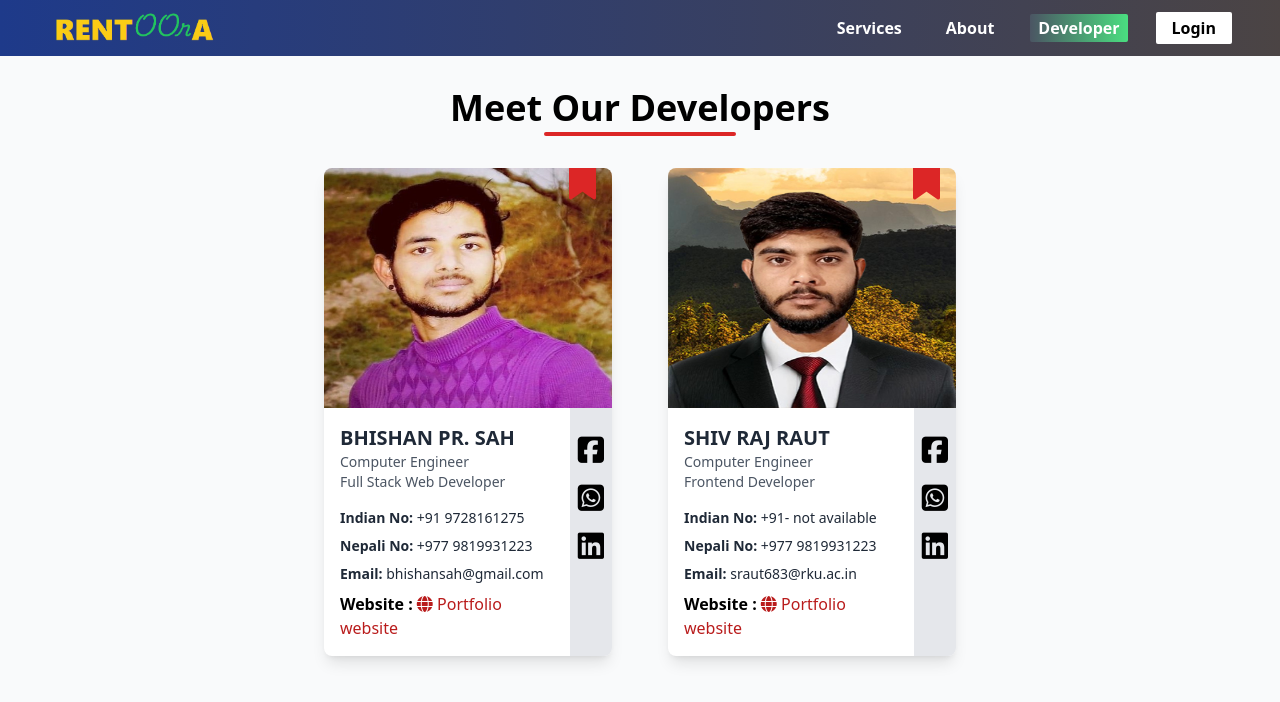
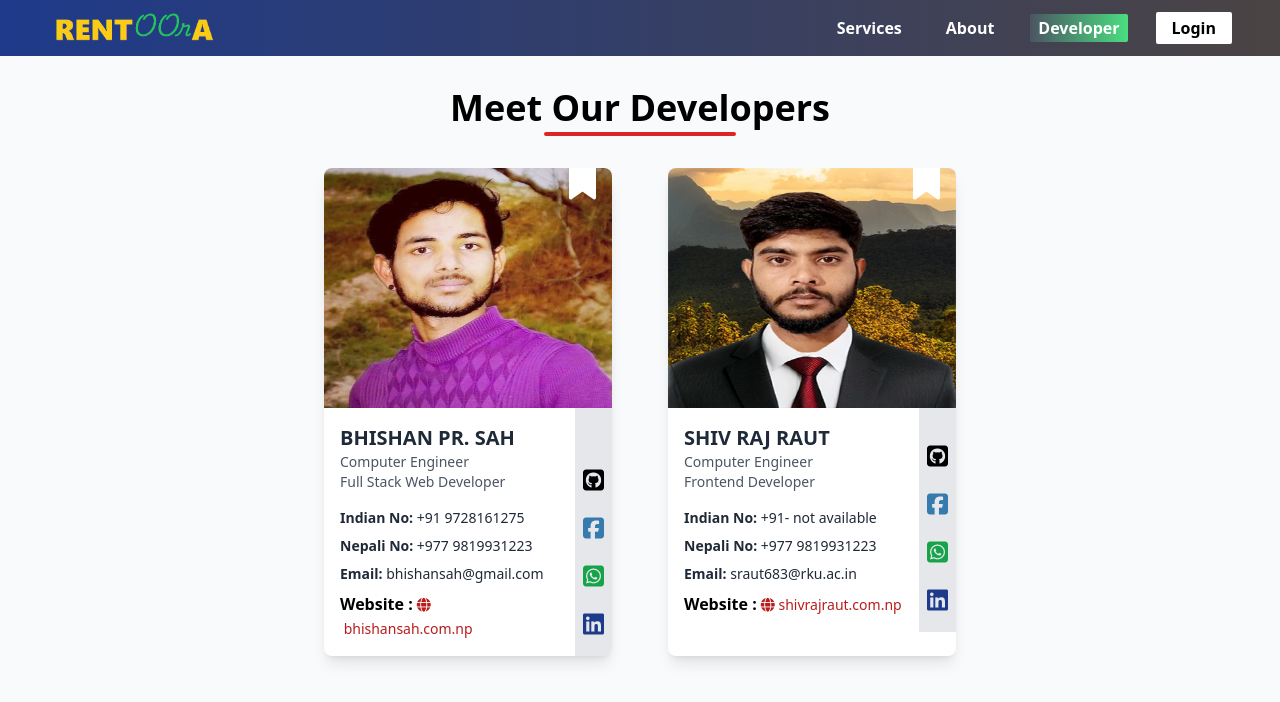
Before and after one commit to visionmax01/rentoora_rental-services, a React (Vite) app: page /developer in a window 1280 px wide. Shown: the top 702 px of the page. Built offline with nearby package versions, Linux system fonts and the light colour scheme; a web font is replaced by a local one.

Commit message:
code compressed

```diff
--- a/src/Components/homePage/develober.jsx
+++ b/src/Components/homePage/develober.jsx
@@ -13,11 +13,13 @@ const Developer = () => {
       nepalino: "+977 9819931223",
       email: "bhishansah@gmail.com",
       website: "https://www.bhishansah.com.np",
+      websitename:"bhishansah.com.np",
       image: BhishanImage,
       socialLinks: {
         facebook: "https://www.facebook.com/share/qJntLSmzjo3uB8HV/?mibextid=qi2Omg",
         whatsapp: "https://wa.me/919728161275?text=Hello!%20How%20are%20you.",
         linkedin: "https://www.linkedin.com/in/bhishansah/",
+        github: "https://github.com/visionmax01/",
       },
     },
     {
@@ -28,11 +30,13 @@ const Developer = () => {
       nepalino: "+977 9819931223",
       email: "sraut683@rku.ac.in",
       website: "https://www.shivrajraut.com.np",
+      websitename:"shivrajraut.com.np",
       image: SecondDevImage,
       socialLinks: {
         facebook: "https://www.facebook.com/shiv.raja.9404",
         whatsapp: "https://wa.me/9779825823297?text=Welcome%20to%20Shiv%20Raj%20account",
         linkedin: "https://www.linkedin.com/in/shiv-raut-73aa11254/",
+        github: "https://www.linkedin.com/in/bhishansah/",
       },
     },
   ];
@@ -51,7 +55,7 @@ const Developer = () => {
               key={index}
               className="w-[95%] md:w-72 bg-white shadow-lg rounded-lg overflow-hidden transform transition-transform duration-300 hover:scale-105"
             >
-              <i className="fa-sharp-duotone fa-solid fa-bookmark absolute right-4 -top-1.5 text-4xl text-red-600"></i>
+              <i className="fa-sharp-duotone fa-solid fa-bookmark absolute right-4 -top-1.5 text-4xl text-white"></i>
               <img
                 src={dev.image}
                 alt={`${dev.name}`}
@@ -79,37 +83,46 @@ const Developer = () => {
                     href={dev.website}
                     target="_blank"
                     rel="noopener noreferrer"
-                    className=" text-red-700 hover:text-brand-dark rounded"
+                    className=" text-red-700 hover:text-brand-dark rounded text-sm"
                   >
-                   <i class="fa-solid fa-globe"></i>&nbsp;Portfolio website
+                   <i class="fa-solid fa-globe"></i>&nbsp;{dev.websitename}
                   </a>
                   </div>
                 </div>
-                <div className="p-2 bg-gray-200 py-6 flex flex-col space-y-3">
+                <div className="px-2 bg-gray-200 py-4 flex items-end justify-end flex-col space-y-4">
+                <a
+                    href={dev.socialLinks.github}
+                    target="_blank"
+                    rel="noopener noreferrer"
+                    className="hover:text-blue-700 text-brand-lightdark"
+                  >
+                    <i className="fa-brands fa-square-github md:text-2xl text-[1.7rem] hover:text-brand-Colorpurple text-black "></i>
+                  </a>
                   <a
                     href={dev.socialLinks.facebook}
                     target="_blank"
                     rel="noopener noreferrer"
-                    className="hover:text-blue-700"
+                    className="hover:text-blue-700 text-brand-lightdark"
                   >
-                    <i className="fa-brands fa-square-facebook text-3xl hover:text-blue-700"></i>
+                    <i className="fa-brands fa-square-facebook md:text-2xl text-[1.7rem] hover:text-blue-700"></i>
                   </a>
                   <a
                     href={dev.socialLinks.whatsapp}
                     target="_blank"
                     rel="noopener noreferrer"
-                    className="hover:text-green-500"
+                    className="hover:text-green-400 text-green-600"
                   >
-                    <i className="fa-brands fa-square-whatsapp text-3xl hover:text-green-700"></i>
+                    <i className="fa-brands fa-square-whatsapp md:text-2xl text-[1.7rem] hover:text-green-700"></i>
                   </a>
                   <a
                     href={dev.socialLinks.linkedin}
                     target="_blank"
                     rel="noopener noreferrer"
-                    className="hover:text-blue-500"
+                    className="hover:text-blue-300 text-blue-900"
                   >
-                    <i className="fa-brands fa-linkedin text-3xl hover:text-blue-700"></i>
+                    <i className="fa-brands fa-linkedin md:text-2xl text-[1.7rem] hover:text-blue-700"></i>
                   </a>
+
                 </div>
               </div>
             </div>
--- a/vite.config.js
+++ b/vite.config.js
@@ -4,10 +4,7 @@ import react from '@vitejs/plugin-react'
 // https://vitejs.dev/config/
 export default defineConfig({
   plugins: [react()],
-  server: {
-    host: '0.0.0.0',
-    port: 3000,
-  },
+
   build: {
     outDir: 'dist',
   },
```
